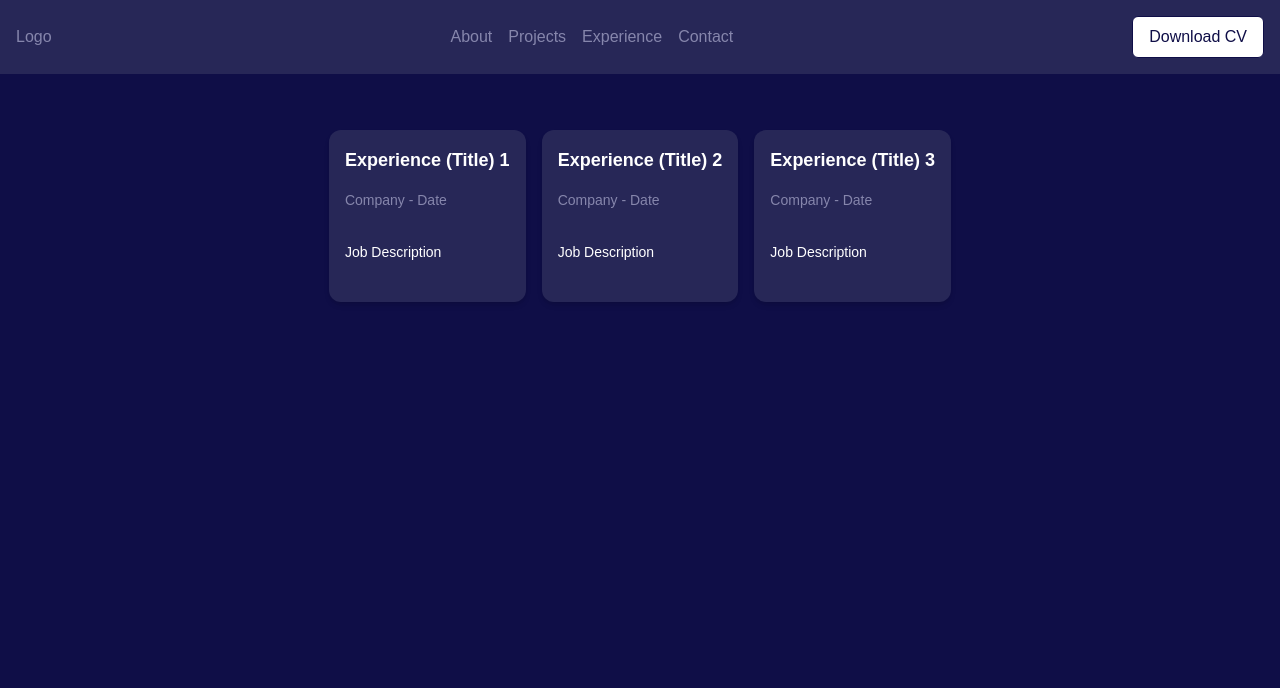
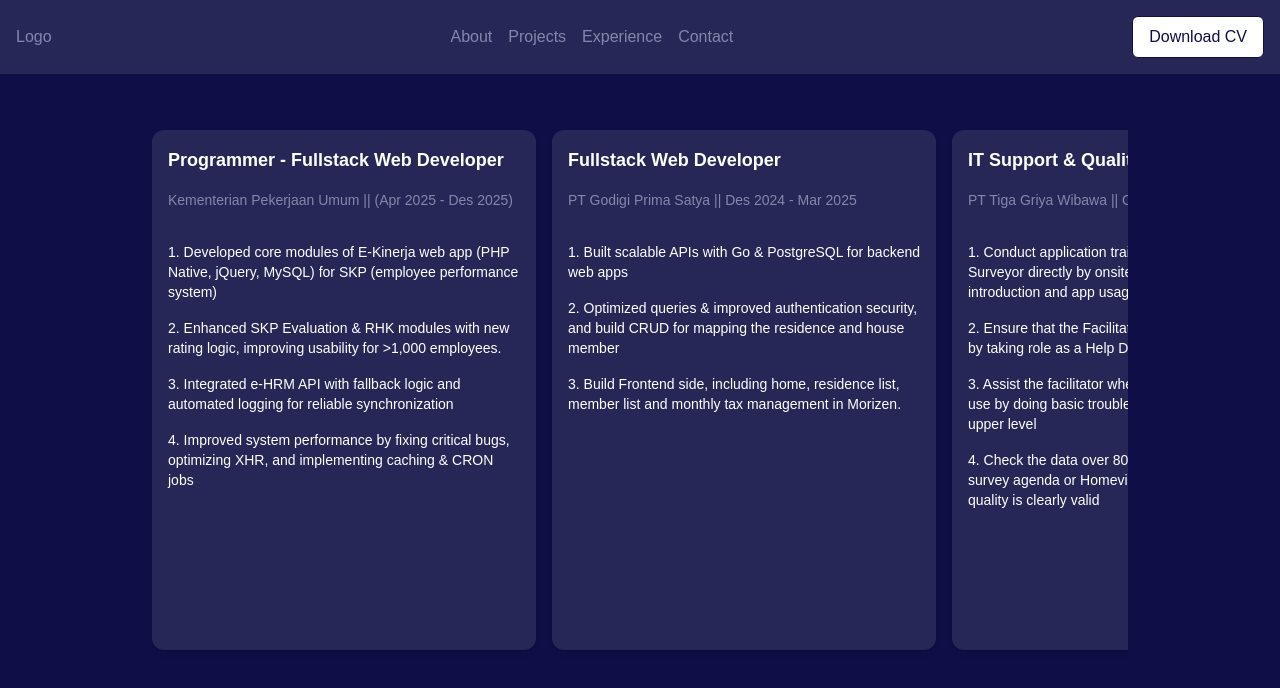
Before and after one commit to fajryalvin12/personal-portfolio-web, a Next.js app: page /experience in a window 1280 px wide. Shown: the top 688 px of the page. Built offline with nearby package versions, Linux system fonts and the light colour scheme.

Commit message:
feat: add dynamic values at experience and project page

```diff
--- a/src/app/about/page.js
+++ b/src/app/about/page.js
@@ -35,11 +35,8 @@ export default function About() {
       <Container className="flex flex-col gap-4">
         <Section title="About Me">
           <Card
-            className="max-w-2xl mx-auto"
             description="I am a Fullstack Web Developer with hands-on experience building scalable web applications for both government and private sector projects.
-
 My journey into tech started after working for 2 years as a Customer Service representative, where I developed strong communication, problem-solving, and user-oriented thinking. That experience shaped how I approach software development today — not just from a technical perspective, but also from the user’s point of view.
-
 I have worked with technologies such as Go, PHP, React.js, and PostgreSQL, and contributed to systems like E-Kinerja at Kementerian Pekerjaan Umum. I focus on building reliable, maintainable systems with clean architecture, efficient performance, and meaningful user impact."
           ></Card>
         </Section>
--- a/src/app/experience/page.js
+++ b/src/app/experience/page.js
@@ -3,19 +3,84 @@ import Card from "@/components/ui/Card";
 import Section from "@/components/ui/Section";
 
 export default function Experience() {
+  const experiences = [
+    {
+      title: "Programmer - Fullstack Web Developer",
+      description: "Kementerian Pekerjaan Umum  || (Apr 2025 - Des 2025)",
+      jobdesc: [
+        "Developed core modules of E-Kinerja web app (PHP Native, jQuery, MySQL) for SKP (employee performance system)",
+        " Enhanced SKP Evaluation & RHK modules with new rating logic, improving usability for >1,000 employees.",
+        "Integrated e-HRM API with fallback logic and automated logging for reliable synchronization",
+        "Improved system performance by fixing critical bugs, optimizing XHR, and implementing caching & CRON jobs",
+      ],
+    },
+    {
+      title: "Fullstack Web Developer",
+      description: "PT Godigi Prima Satya || Des 2024 - Mar 2025",
+      jobdesc: [
+        "Built scalable APIs with Go & PostgreSQL for backend web apps",
+        "Optimized queries & improved authentication security, and build CRUD for mapping the residence and house member",
+        "Build Frontend side, including home, residence list, member list and monthly tax management in Morizen.",
+      ],
+    },
+    {
+      title: "IT Support & Quality Control",
+      description: "PT Tiga Griya Wibawa || Okt 2024 - Nov 2024",
+      jobdesc: [
+        "Conduct application training for +500 Facilitator or Surveyor directly by onsite, starts from installation, introduction and app usage",
+        "Ensure that the Facilitator able to use the application by taking role as a Help Desk Staff",
+        "Assist the facilitator when the application disable to use by doing basic troubleshooting or follow up the upper level",
+        "Check the data over 800 from Facilitator during the survey agenda or Homevisit to make sure that the data quality is clearly valid",
+      ],
+    },
+    {
+      title: "Customer First Squad",
+      description: "IGT Solutions || Sep 2023 - Apr 2024",
+      jobdesc: [
+        "Receiving and addressing customer complaints submitted via ticketing and CRM chat platforms, with a daily target of resolving 60 tickets or chats by providing appropriate information or resolutions",
+        "Initiating outbound calls as necessary, especially in cases of escalated or significant customer dissatisfaction, to effectively communicate information or resolutions previously provided",
+        "Ensuring the seamless operation of the ticketing, chat, and call processes, strictly adhering to the Standard Operating Procedures (SOP) established by both the company and the client, with zero tolerance for deviations",
+        "Participating in weekly coaching or evaluation sessions aimed at assessing and enhancing performance metrics",
+      ],
+    },
+    {
+      title: "Customer Success Specialist",
+      description: "Teleperformance || Jul 2022 - Jul 2023",
+      jobdesc: [
+        "Respond to over 5000 incoming chats and more than 1000 in-app emails from users, addressing a diverse range of issues and inquiries, in adherence to standard operating procedures (SOP)",
+        "Promptly escalate customer inquiries to the authorized team or relevant division when necessitated by the complexity or urgency of the issue",
+        "Generate daily reports summarizing resolved customer inquiries, incorporating internal remarks for documentation purposes",
+        "Maintain adherence to SOP guidelines to ensure the accuracy and appropriateness of information provided to customers",
+      ],
+    },
+    {
+      title: "Governance Bureau Intern",
+      description: "Kantor Gubernur DI Yogyakarta || Des 2021",
+      jobdesc: [
+        "Assist in village administration by recheck the daily report due to Vaccination process in DI Yogyakarta and Governance Bureau's staff travel documents",
+        "Participate in the Sosialisasi Kelembagaan Asli agenda from the Bureau of Governance as Operator",
+      ],
+    },
+  ];
+
   return (
     <>
       <Container className="flex gap-4">
-        <Section className="flex gap-4">
-          <Card title="Experience (Title) 1" description="Company - Date">
-            <p className="text-sm">Job Description</p>
-          </Card>
-          <Card title="Experience (Title) 2" description="Company - Date">
-            <p className="text-sm">Job Description</p>
-          </Card>
-          <Card title="Experience (Title) 3" description="Company - Date">
-            <p className="text-sm">Job Description</p>
-          </Card>
+        <Section className="flex gap-4 overflow-x-scroll overflow-y-hidden">
+          {experiences.map((item) => (
+            <Card
+              key={item.title}
+              title={item.title}
+              description={item.description}
+              className="max-w-sm mx-auto"
+            >
+              {item.jobdesc.map((jobItem, index) => (
+                <p className="text-sm">
+                  {index + 1}. {jobItem}
+                </p>
+              ))}
+            </Card>
+          ))}
         </Section>
       </Container>
     </>
--- a/src/app/projects/page.js
+++ b/src/app/projects/page.js
@@ -4,6 +4,33 @@ import Container from "@/components/ui/Container";
 import Section from "@/components/ui/Section";
 
 export default function Projects() {
+  const projects = [
+    {
+      title: "Tickhub",
+      description:
+        "Full-featured online live event booking platform with responsive design for both mobile and desktop users. Integrated event listing, ticket category, and user authentication using Golang and PostgreSQL, secured with JWT",
+      techStack: ["React.js", "Go", "PostgreSQL"],
+    },
+    {
+      title: "E-Kinerja",
+      description:
+        "Government-scale web application for employee performance evaluation, using PHP Native, jQuery, and MySQL",
+      techStack: ["jQuery", "PHP Native", "MySQL"],
+    },
+    {
+      title: "Simple Login Page",
+      description:
+        "Mini frontend app for login, handled by Authentication, hashing password for security and using localStorage for storing data",
+      techStack: ["HTML", "CSS", "JS", "Local Storage"],
+    },
+    {
+      title: "Simple Cashier App",
+      description:
+        "Backend app with solid microservices architecture for product management and safety transaction using Node.js & Express, Prisma ORM, PostgreSQL and JWT for auth",
+      techStack: ["Node.js", "Express", "Prisma ORM", "PostgreSQL"],
+    },
+  ];
+
   return (
     <>
       <Container>
@@ -14,35 +41,21 @@ export default function Projects() {
           <Button variant="outline" size="sm" children="Backend" />
           <Button variant="outline" size="sm" children="Fullstack" />
         </Section>
-        <Section className="flex gap-4">
+        <Section className="flex gap-4 overflow-x-scroll overflow-y-hidden">
           {/* Detail Project */}
+          {projects.map((item) => (
             <Card
-            title="Project Card 1"
-            description="Description Project 1"
-            techStack={["React", "Node", "PostgreSQL"]}
+              key={item.title}
+              title={item.title}
+              description={item.description}
+              techStack={item.techStack}
+              className="max-w-sm mx-auto"
             >
               <Button variant="outline" size="sm">
                 Link
               </Button>
             </Card>
-          <Card
-            title="Project Card 2"
-            description="Description Project 1"
-            techStack={["React", "Node", "PostgreSQL"]}
-          >
-            <Button variant="outline" size="sm">
-              Link
-            </Button>
-          </Card>
-          <Card
-            title="Project Card 3"
-            description="Description Project 1"
-            techStack={["React", "Node", "PostgreSQL"]}
-          >
-            <Button variant="outline" size="sm">
-              Link
-            </Button>
-          </Card>
+          ))}
         </Section>
         <Section className="flex justify-center gap-4">
           <Button variant="outline" size="sm" children="Prev" />
--- a/src/components/ui/Card.jsx
+++ b/src/components/ui/Card.jsx
@@ -6,16 +6,19 @@ export default function Card({
   techStack,
   link,
   image,
+  className,
   children,
 }) {
   const cleanTechStack = techStack ? techStack.join(" • ").trim() : "";
   return (
     <>
-      <article className="h-full bg-[var(--blue-eclipse-1)] rounded-xl p-4 flex flex-col gap-4 shadow-md hover:shadow-lg transition hover:scale-[1.02]">
+      <article
+        className={`h-full bg-[var(--blue-eclipse-1)] rounded-xl p-4 flex flex-col gap-4 shadow-md hover:shadow-lg transition hover:scale-[1.02] shrink-0 ${className || ""}`}
+      >
         <h2 className="text-lg font-semibold">{title}</h2>
         <p className="text-sm text-[var(--blue-eclipse-2)]">{description}</p>
         <p className="text-sm text-[var(--blue-eclipse-2)]">
-          {cleanTechStack ? `Tech stack : {cleanTechStack}` : ``}
+          {cleanTechStack ? `Tech stack : ${cleanTechStack}` : ``}
         </p>
         {image && (
           <Image
```
Lines whose indentation alone changed are shown as unchanged.
